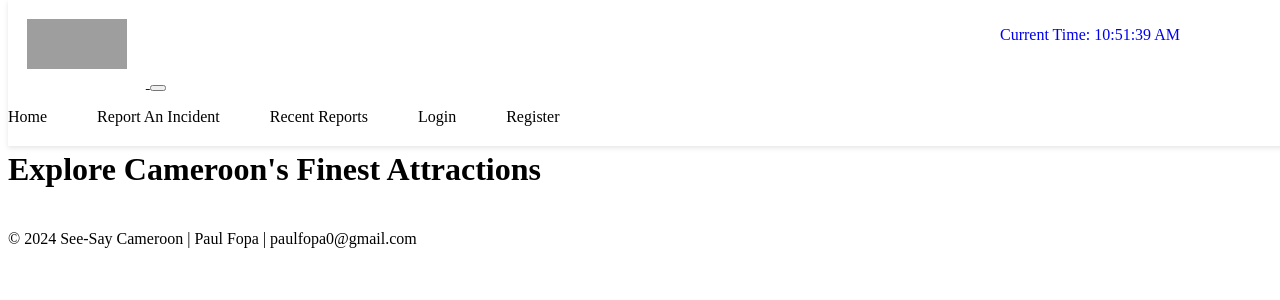
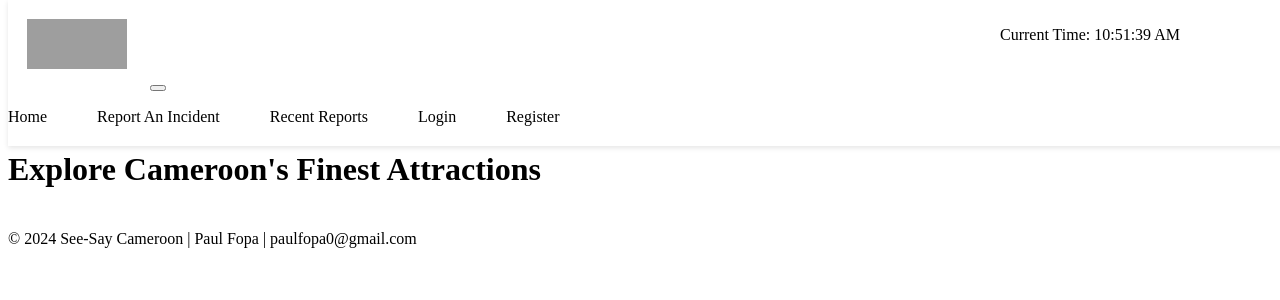
Before and after one commit to FabPaul/portfolio, a Flask app: page / in a window 1280 px wide. Shown: the top 300 px of the page. Run offline with Flask 3, Linux system fonts and the light colour scheme; parts of the project's set-up code (start-up, migrations or seed data) failed here and were passed over; grey boxes are pictures that could not be loaded.

Commit message:
Removed redundant hyphen on my homepage, also aligned my base.html

```diff
--- a/static/style.css
+++ b/static/style.css
@@ -44,7 +44,7 @@
     top: 0;
     width: 100%;
     z-index: 1000;
-    background-color: #ffffff2c;
+    background-color: #ffffff;
     box-shadow: 0 2px 5px rgba(0, 0, 0, 0.1);
 }
 
@@ -139,3 +139,10 @@ img {
     margin-top: 2rem;
     color: #777;
 }
+
+.logo-link {
+    display: inline-block;
+    text-decoration: none;
+    color: inherit;
+    border: none;
+}
--- a/templates/base.html
+++ b/templates/base.html
@@ -4,22 +4,16 @@
     <title>{% block title %}{% endblock %}</title>
     <link rel="icon" type="image/png" href="{{ url_for('static', filename='../static/images/header.png') }}">
     <link rel="stylesheet" href="{{ url_for('static', filename='style.css') }}">
-
 </head>
-
 <body>
     <header>
         <div class="top-line"></div>
-        <div class="header-content">
-
-                <!-- h1>See-Say Cameroon</h1 -->
-            </a>
-        </div>
         <nav class="navbar navbar-expand-lg bg-body-tertiary fixed-top"></nav>
         <nav class="navbar navbar-expand-lg bg-body-tertiary">
             <div class="container">
                 <a href="{{ url_for('home') }}" class="logo-link">
                     <img src="{{ url_for('static', filename='../static/images/logo.jpeg') }}" alt="See-Say Cameroon logo" class="logo logo-small">
+                </a>
                 <button class="navbar-toggler" type="button" data-bs-toggle="collapse" data-bs-target="#navbarSupportedContent" aria-controls="navbarSupportedContent" aria-expanded="false" aria-label="Toggle navigation">
                     <span class="navbar-toggler-icon"></span>
                 </button>
@@ -72,8 +66,6 @@
                         {% endif %}
                         {% endwith %}
                     </div>
-
-          </ul>
                 </div>
             </div>
         </nav>
@@ -81,8 +73,7 @@
     <div>
         {% block content %}{% endblock %}
     </div>
-
-    <footer >
+    <footer>
         &copy; 2024 See-Say Cameroon | Paul Fopa | paulfopa0@gmail.com
     </footer>
     <script>
```
Lines whose indentation alone changed are shown as unchanged.
